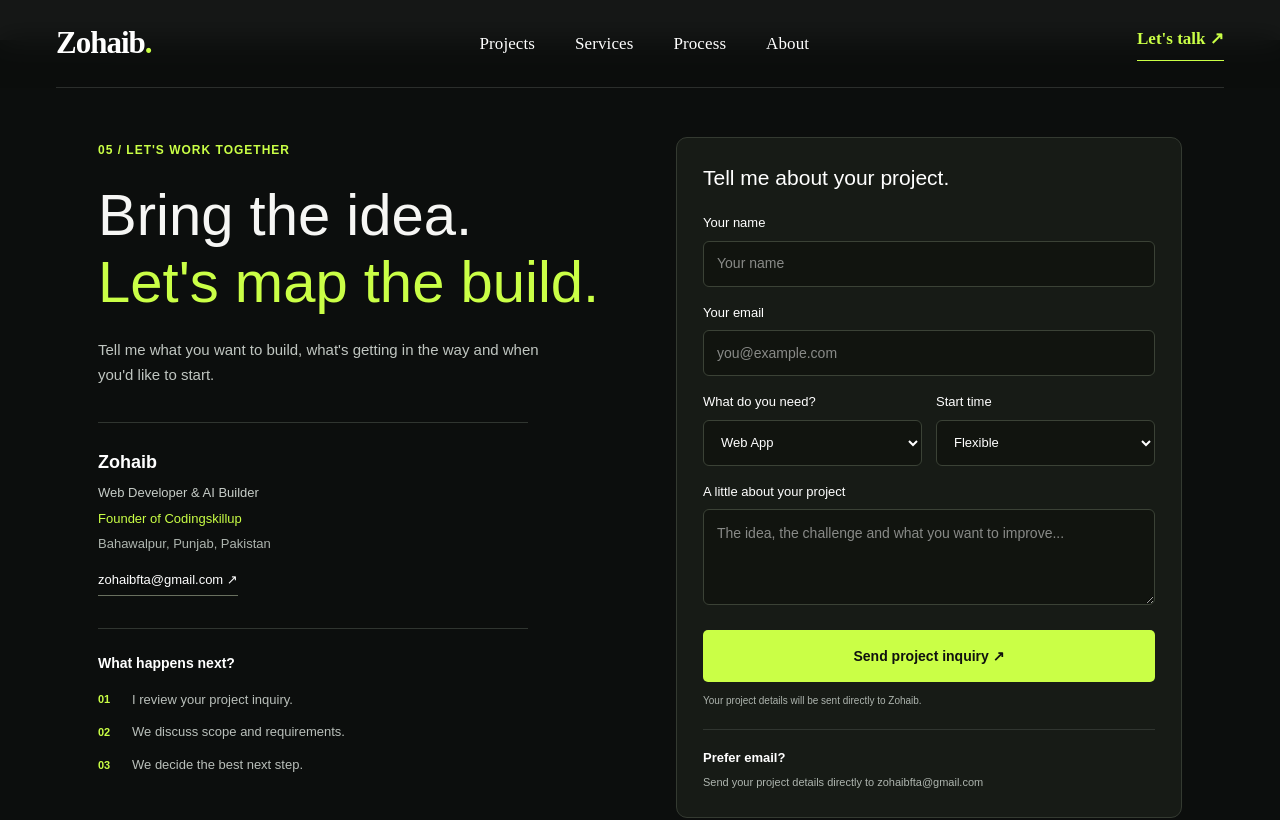
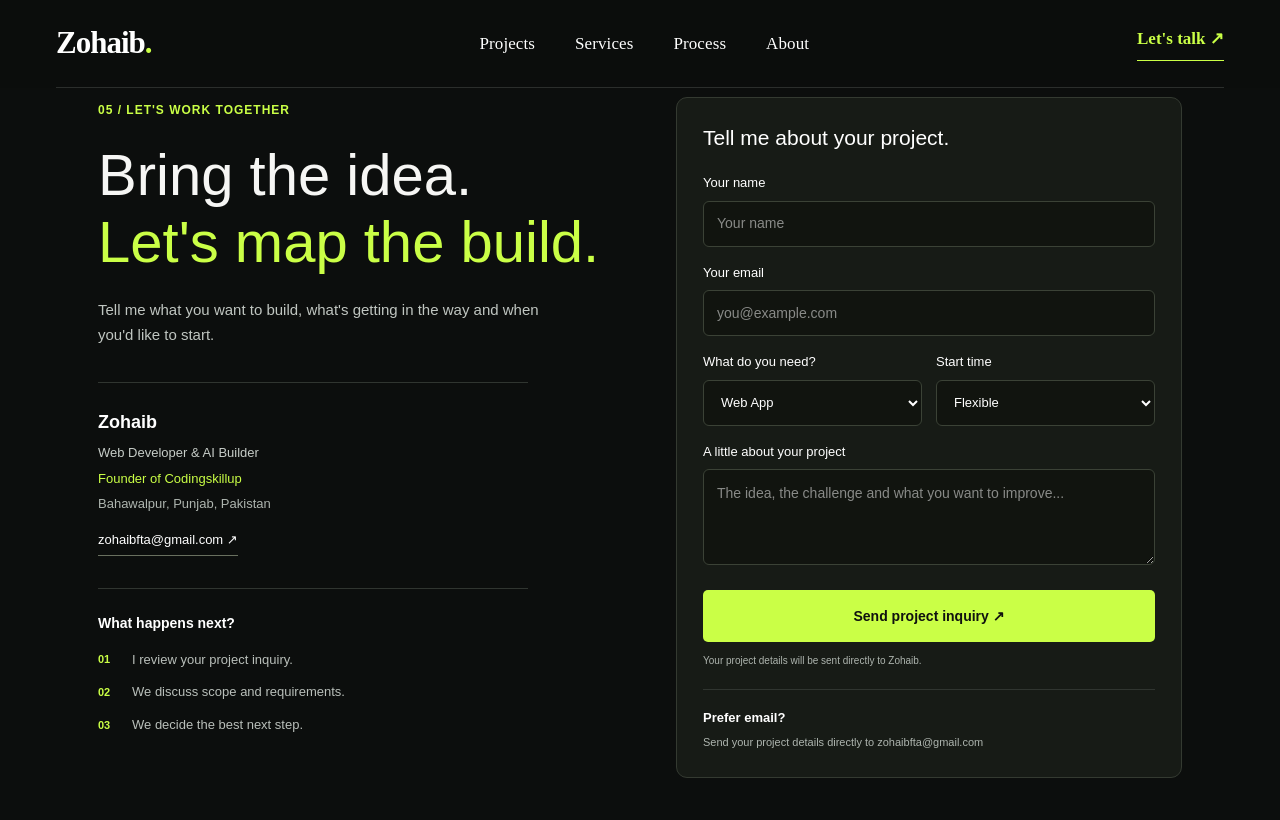
Before and after one commit to ZohaibArshad45/zohaib.dev, a Next.js app: page /contact in a window 1280 px wide. Shown: the top 820 px of the page. Built offline with nearby package versions, Linux system fonts and the light colour scheme.

Commit message:
update contact page

```diff
--- a/app/contact/page.tsx
+++ b/app/contact/page.tsx
@@ -1,12 +1,19 @@
-import ContactSection from '@/components/MainPage/ContactSection'
-import React from 'react'
+import { Suspense } from "react";
+import ContactSection from "@/components/MainPage/ContactSection";
 
-const page = () => {
+export default function ContactPage() {
   return (
-    <div className='pt-10' >
-        <ContactSection/>
-    </div>
-  )
+    <Suspense
+      fallback={
+        <main
+          style={{
+            minHeight: "100vh",
+            background: "#0c0e0d",
+          }}
+        />
+      }
+    >
+      <ContactSection />
+    </Suspense>
+  );
 }
-
-export default page
--- a/app/page.tsx
+++ b/app/page.tsx
@@ -3,6 +3,8 @@ import Hero from "@/components/MainPage/Hero";
 import ProjectsSection from "@/components/MainPage/ProjectsSection";
 import ServicesSection from "@/components/MainPage/ServicesSection";
 import WorkingTogether from "@/components/MainPage/WorkingTogether";
+import { Suspense } from "react";
+
 
 export default function Home() {
   return (
@@ -19,7 +21,18 @@ export default function Home() {
       <ProjectsSection/>
       <ServicesSection/>
       <WorkingTogether/>
-      <ContactSection/>
+            <Suspense
+        fallback={
+          <section
+            style={{
+              minHeight: "500px",
+              background: "#0c0e0d",
+            }}
+          />
+        }
+      >
+        <ContactSection />
+      </Suspense>
     </main>
   );
 }
```
